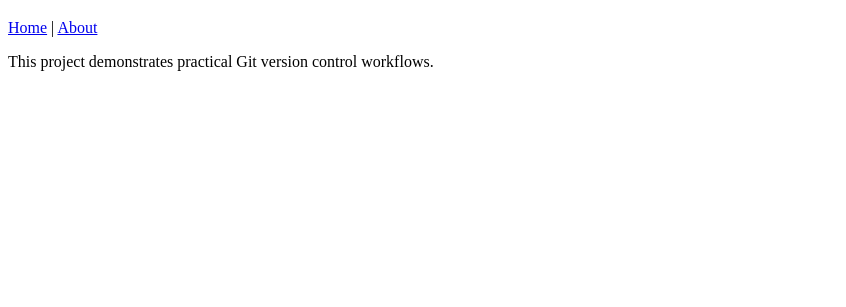
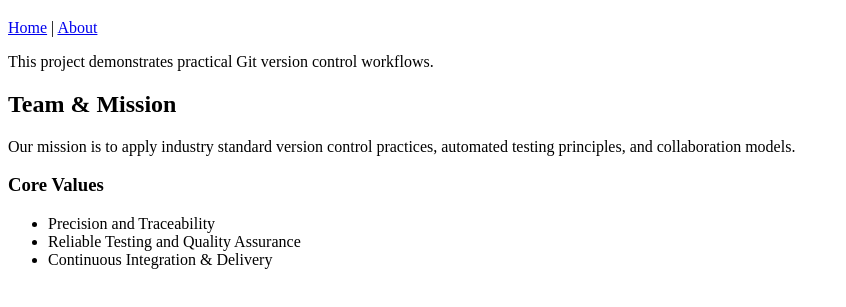
Before and after one commit to BhavyaAishwaryaNaiduAkula/git-assignment, a plain HTML site: page about.html in a window 1280 px wide. Shown: the part 61-368 px from the top of the page, without its empty margins (0-846 px from the left). Drawn offline with Linux system fonts and the light colour scheme.

Commit message:
Added feature updates

```diff
--- a/about.html
+++ b/about.html
@@ -15,6 +15,16 @@
     </header>
     <main>
         <p>This project demonstrates practical Git version control workflows.</p>
+        <section>
+            <h2>Team & Mission</h2>
+            <p>Our mission is to apply industry standard version control practices, automated testing principles, and collaboration models.</p>
+            <h3>Core Values</h3>
+            <ul>
+                <li>Precision and Traceability</li>
+                <li>Reliable Testing and Quality Assurance</li>
+                <li>Continuous Integration & Delivery</li>
+            </ul>
+        </section>
     </main>
 </body>
 </html>
```
